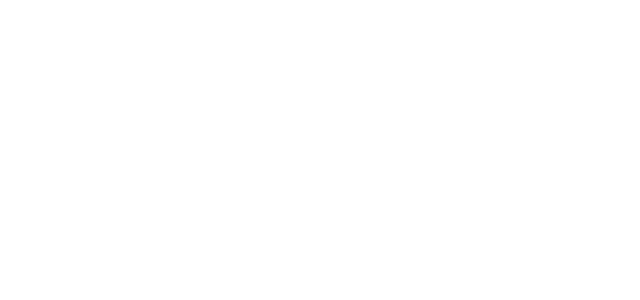
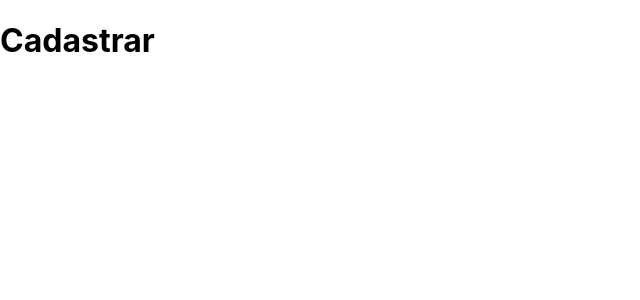
Before and after one commit to brunogdz/stok, a React (Create React App) app in the folder adm/: page /cadastrar in a window 1280 px wide. Shown: the top 300 px of the page, without its empty margins (0-640 px from the left). Built offline with nearby package versions, Linux system fonts and the light colour scheme.

Commit message:
cadastrar

```diff
--- a/adm/src/App.js
+++ b/adm/src/App.js
@@ -2,7 +2,9 @@
 import {BrowserRouter as Router, Switch, Route} from 'react-router-dom';
 
 import {Dashboard} from './pages/Dashboard';
-import {Listar} from './pages/Listar'
+import {Listar} from './pages/Listar';
+import {Visualizar} from './pages/Visualizar';
+import {Cadastrar} from './pages/Cadastrar';
 
 function App() {
   return (
@@ -11,6 +13,8 @@
         <Switch>
           <Route exact path="/" component={Dashboard} />
           <Route exact path="/listar" component={Listar} />
+          <Route exact path="/visualizar" component={Visualizar} />
+          <Route exact path="/cadastrar" component={Cadastrar} />
         </Switch>
       </Router>
     </div>
--- /dev/null
+++ b/adm/src/pages/Cadastrar/index.js
@@ -0,0 +1,9 @@
+import React from 'react';
+
+export const Cadastrar = () => {
+    return(
+        <>
+            <h1>Cadastrar</h1>
+        </>
+    );
+}
--- /dev/null
+++ b/adm/src/pages/Visualizar/index.js
@@ -0,0 +1,9 @@
+import React from 'react';
+
+export const Visualizar = () => {
+    return(
+        <>
+            <h1>Visualizar</h1>
+        </>
+    );
+}
```
